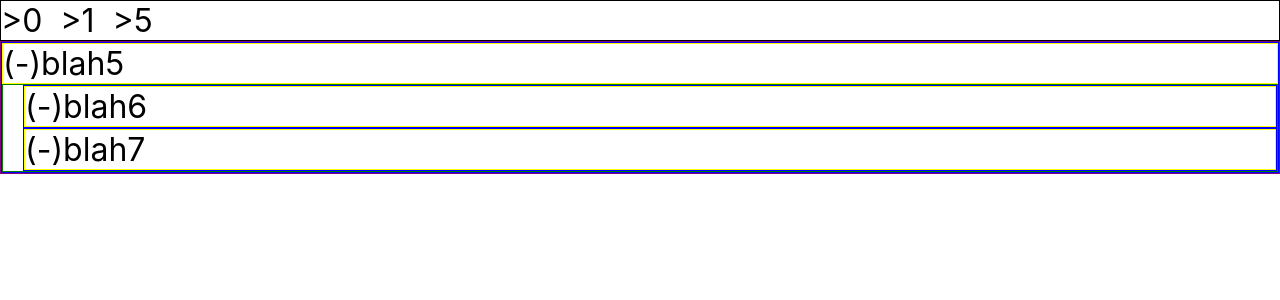
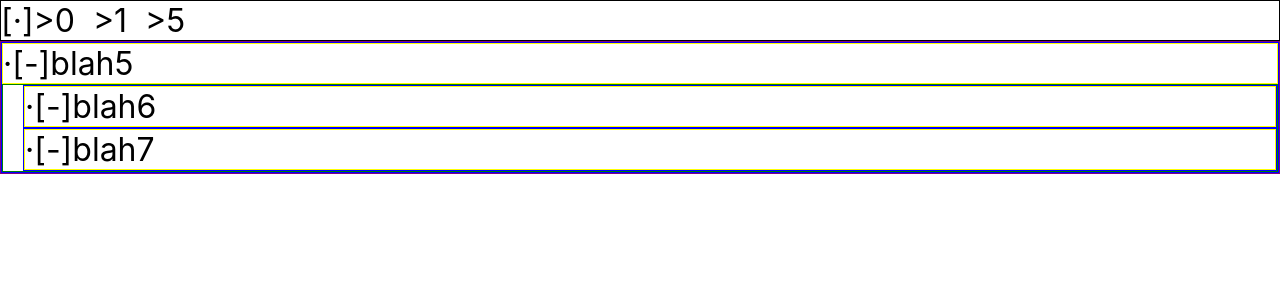
Before and after one commit to davidmnoll/chkflow, a React (Create React App) app: page / in a window 1280 px wide. Shown: the top 300 px of the page. Built offline with nearby package versions, Linux system fonts and the light colour scheme.

Commit message:
can select root path, also rel

```diff
--- a/src/chk/ChkFlow.tsx
+++ b/src/chk/ChkFlow.tsx
@@ -18,18 +18,20 @@ import DefaultTreeTailEdit from './DefaultTreeTailEdit'
 const ChkFlow: React.FC<Partial<Types.ChkFlowProps>> =  function (props: Partial<Types.ChkFlowProps>) {
 
   const l1 = {
-    '0' : { text: 'blah0', children: ['1', '3'], isCollapsed: false },
-    '1' : { text: 'blah1', children: ['5', '2'], isCollapsed: false  },
-    '2' : { text: 'blah2', children: ['4'], isCollapsed: false  },
-    '3' : { text: 'blah3', children: [], isCollapsed: false  },
-    '4' : { text: 'blah4', children: [], isCollapsed: false  },
-    '5' : { text: 'blah5', children: ['6', '7'], isCollapsed: false  },
-    '6' : { text: 'blah6', children: [], isCollapsed: false  },
-    '7' : { text: 'blah7', children: [], isCollapsed: false  },
+    '0' : { text: 'blah0', rel: {'children':['1', '3']}, isCollapsed: false },
+    '1' : { text: 'blah1', rel: {'children':['5', '2']}, isCollapsed: false  },
+    '2' : { text: 'blah2', rel: {'children':['4']}, isCollapsed: false  },
+    '3' : { text: 'blah3', rel: {'children':[]}, isCollapsed: false  },
+    '4' : { text: 'blah4', rel: {'children':[]}, isCollapsed: false  },
+    '5' : { text: 'blah5', rel: {'children':['6', '7']}, isCollapsed: false  },
+    '6' : { text: 'blah6', rel: {'children':[]}, isCollapsed: false  },
+    '7' : { text: 'blah7', rel: {'children':[]}, isCollapsed: false  },
   }
 
   let environment = {
     rootPath: ['0', '1', '5'],
+    rel: 'children',
+    homeNode: ['0'],
     ...props.state
   }
 
--- a/src/chk/ChkFlowBase.tsx
+++ b/src/chk/ChkFlowBase.tsx
@@ -11,7 +11,7 @@ class ChkFlowBase extends React.Component<Types.ChkFlowBaseProps, Types.ChkFlowS
 
   constructor(props: Types.ChkFlowBaseProps){
     super(props)
-    this.state = { environment: props.environment, nodes: props.nodes, settings: props.settings }
+    this.state = {...this.state, environment: props.environment, nodes: props.nodes, settings: props.settings }
   }
 
   getNodeInfo(id: Types.NodeId): any {
@@ -20,25 +20,26 @@ class ChkFlowBase extends React.Component<Types.ChkFlowBaseProps, Types.ChkFlowS
   }
 
   updateNode(id: Types.NodeId, data: any ){
-    this.setState({nodes: {...this.state.nodes, [id]: { ...this.state.nodes[id], ...data } }})
+    this.setState({...this.state, nodes: {...this.state.nodes, [id]: { ...this.state.nodes[id], ...data } }})
     return true;
   }
 
   setPath(path: Types.NodeId[]){
-    this.setState({environment: {...this.state.environment, rootPath: path }})
+    this.setState({...this.state, environment: {...this.state.environment, rootPath: path }})
   }
 
   getComponentTree(id: Types.NodeId) {
     return (
-      this.state.nodes[id].children.length > 0 ?
+      this.state.nodes[id].rel[this.state.environment.rel].length > 0 ?
         (<TreeNode
           key={id}
           nodePath={[...this.state.environment.rootPath, id]}
           nodeInfo={this.getNodeInfo(id)}
           settings={this.state.settings}
           render={this.state.settings.treeNodeComponent}
+          setPath={this.setPath.bind(this)}
           updateNode={this.updateNode.bind(this)}>
-          {this.state.nodes[id].children.map((id: Types.NodeId, index: number) => (
+          {this.state.nodes[id].rel[this.state.environment.rel].map((id: Types.NodeId, index: number) => (
             this.getComponentTree(id)
           ))}
         </TreeNode>)
@@ -49,6 +50,7 @@ class ChkFlowBase extends React.Component<Types.ChkFlowBaseProps, Types.ChkFlowS
           settings={this.state.settings}
           render={this.state.settings.treeNodeComponent}
           updateNode={this.updateNode.bind(this)}
+          setPath={this.setPath.bind(this)}
           />)
     )
   }
@@ -65,6 +67,7 @@ class ChkFlowBase extends React.Component<Types.ChkFlowBaseProps, Types.ChkFlowS
           {...this.props}
           setPath={this.setPath.bind(this)}
           rootPath={this.state.environment.rootPath}
+          homeNode={this.state.environment.homeNode}
         />
         <div className="nodes-container">
           {this.getComponentTree(this.state.environment.rootPath[this.state.environment.rootPath.length - 1])}
--- a/src/chk/DefaultTreeHead.tsx
+++ b/src/chk/DefaultTreeHead.tsx
@@ -5,10 +5,15 @@ import * as Types from './types.d'
 
 
 const DefaultTreeHead: React.FC<Types.DefaultTreeHeadProps> = function (props: Types.DefaultTreeHeadProps) {
-
-    return (<div onClick={props.toggle}>
-        {props.isCollapsed ? '(+)' : '(-)'
-        }
+    const setAsRoot = () => {console.log('updatePathTo', props.nodePath); props.setPath([props.nodePath[props.nodePath.length - 1]])}
+    const moveToHere = () => {console.log('updatePathTo', props.nodePath); props.setPath(props.nodePath)}
+    return (<div className="head-container">
+        <div onClick={moveToHere} onDoubleClick={setAsRoot} >
+            &middot;
+        </div>
+        <div onClick={props.toggle}>
+            {props.isCollapsed ? '[+]' : '[-]'}
+        </div>
     </div>)
 }
 export default DefaultTreeHead
--- a/src/chk/DefaultTreeNode.tsx
+++ b/src/chk/DefaultTreeNode.tsx
@@ -12,7 +12,14 @@ const DefaultTreeNode: React.FC<Types.DefaultTreeNodeProps>  = function(props){
   return (
     <div className="node-container">
       <div className="node-main">
-        <TreeHead isCollapsed={props.isCollapsed} collapse={props.collapse} toggle={props.toggle} />
+        <TreeHead
+          isCollapsed={props.isCollapsed}
+          collapse={props.collapse}
+          toggle={props.toggle}
+          setPath={props.setPath}
+          nodeInfo={props.nodeInfo}
+          nodePath={props.nodePath}
+          />
         {props.editMode
         ? (<TreeTailEdit nodeInfo={props.nodeInfo} saveEdit={props.saveEdit} cancelEdit={props.cancelEdit} />)
         : (<TreeTailDisplay nodeInfo={props.nodeInfo}  startEdit={props.startEdit}/>)
--- a/src/chk/Header.tsx
+++ b/src/chk/Header.tsx
@@ -10,7 +10,7 @@ import * as Types from './types'
 const Header: React.FC<Types.ChkFlowProps> = (props) => {
 
   const getHistoryList = (index:number, list:number[]): number[] => {
-    if (index == 0){
+    if (index < 0){
       return list.reverse()
     }
     list.push(props.rootPath[index])
@@ -19,12 +19,17 @@ const Header: React.FC<Types.ChkFlowProps> = (props) => {
 
   const history = props.rootPath.map((nodeId: Types.NodeId, index:number)=>{
 
-    const clickFn = () => {props.setPath(getHistoryList(index, []))}
-    return ( <div onClick={clickFn} key={index}> &gt;{nodeId} &nbsp; </div>  )
+    const idClickFn = () => {props.setPath(getHistoryList(index, []))}
+    return ( <div onClick={idClickFn} key={index}> &gt;{nodeId} &nbsp; </div>  )
   })
+
+  const goHome = () => { props.setPath([props.homeNode]) }
 
   return (
     <div className="header-container">
+        <div className="home-node-button" onClick={goHome}>
+        &#91;&middot;&#93;
+        </div>
         {history}
     </div>
   )
--- a/src/chk/TreeNode.tsx
+++ b/src/chk/TreeNode.tsx
@@ -60,6 +60,7 @@ class TreeNode<T extends Types.BaseNodeInfo> extends React.Component<Types.TreeN
         startEdit={this.startEdit.bind(this)}
         saveEdit={this.saveEdit.bind(this)}
         cancelEdit={this.cancelEdit.bind(this)}
+        setPath={this.props.setPath}
         >
           {this.props.children}
         </TreeNodeDisplay>
--- a/src/chk/style.scss
+++ b/src/chk/style.scss
@@ -12,7 +12,9 @@ body {
 .nodes-container {
     border: 1px solid purple;
 }
-
+.head-container {
+    display: flex;
+}
 .node-main {
     display: flex;
     border: 1px solid yellow;
--- a/src/chk/types.d.ts
+++ b/src/chk/types.d.ts
@@ -53,6 +53,7 @@ interface TreeNodeProps<T extends BaseNodeInfo> {
     settings: ChkFlowSettings;
     render: TreeNodeComponent;
     updateNode: (id: NodeId, data: T) => boolean;
+    setPath: (path: NodeId[]) => void;
 }
 // interface TreeNodeState<T extends BaseNodeInfo> {
 
```
